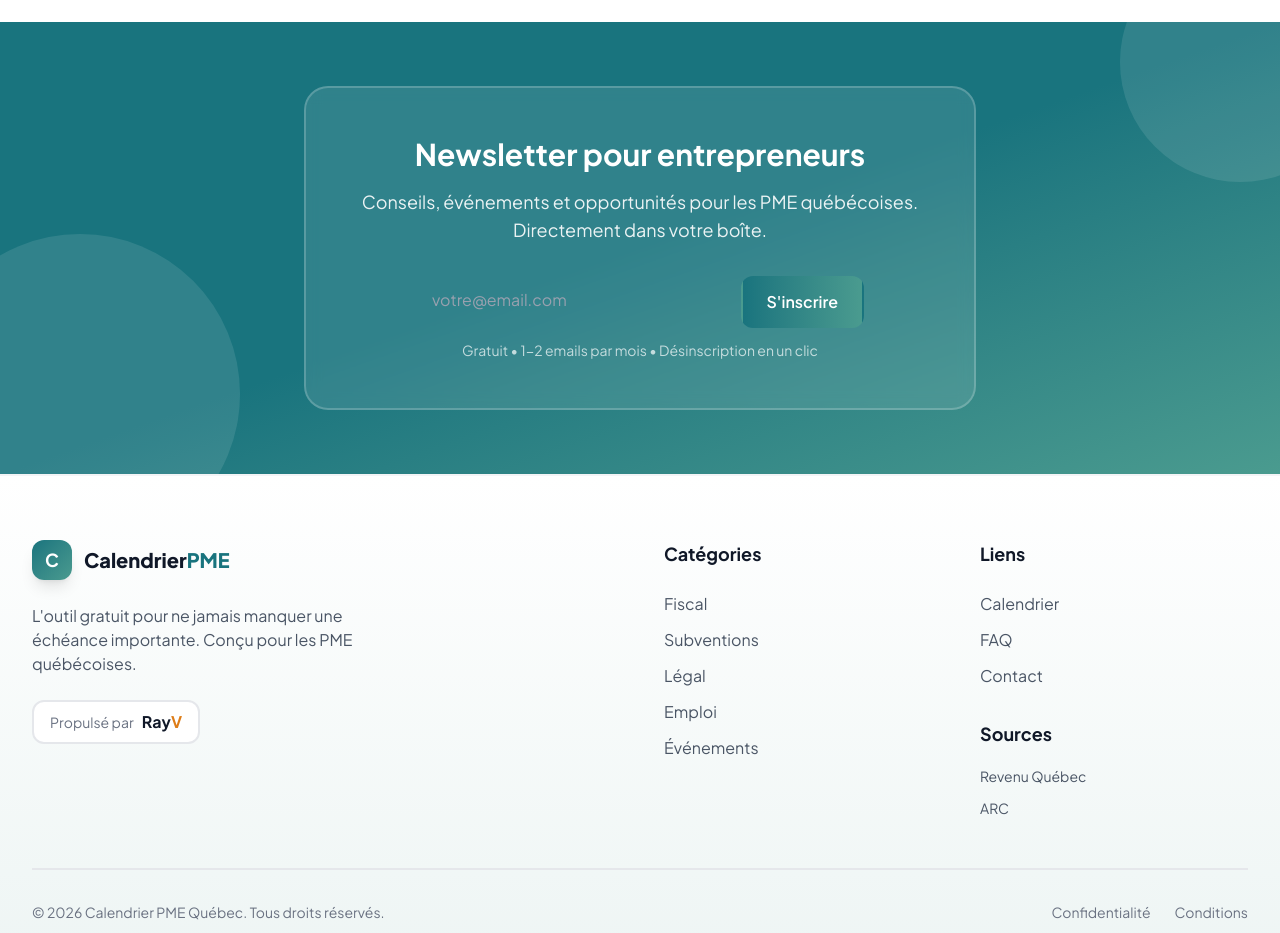
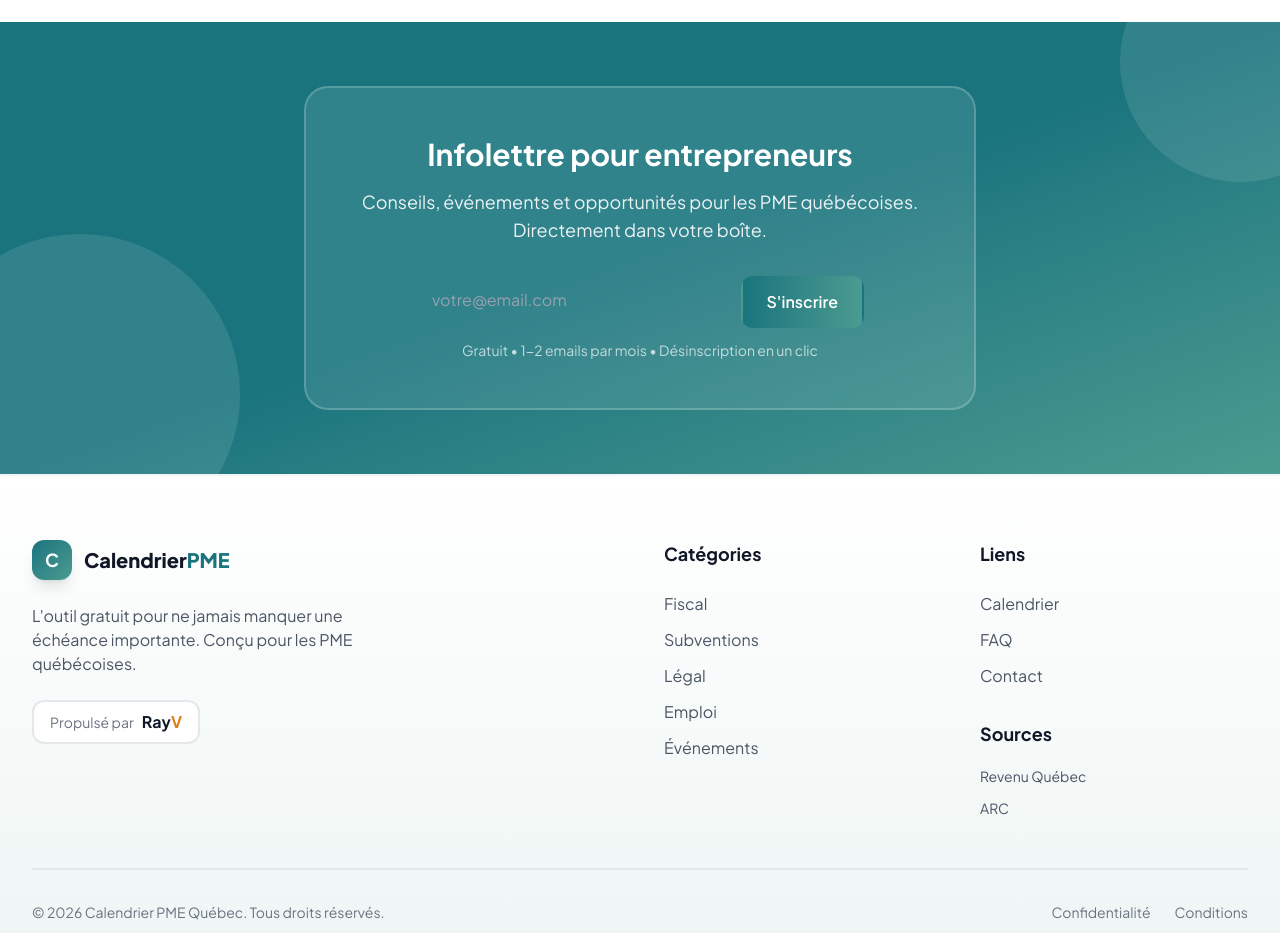
Before and after one commit to admin-rayv/calendrier-pme, a Next.js app: page / in a window 1280 px wide. Shown: the part 3900-4833 px from the top of the page. Built offline with nearby package versions, Linux system fonts and the light colour scheme.

Commit message:
🇨🇦 Newsletter → Infolettre (terme québécois)

```diff
--- a/src/app/page.tsx
+++ b/src/app/page.tsx
@@ -419,7 +419,7 @@ export default function Home() {
             <div className="max-w-2xl mx-auto">
               <div className="bg-white/10 backdrop-blur-sm rounded-3xl border-2 border-white/20 p-8 sm:p-12 text-center">
                 <h2 className="text-2xl sm:text-3xl font-bold mb-4 text-white">
-                  Newsletter pour entrepreneurs
+                  Infolettre pour entrepreneurs
                 </h2>
                 <p className="text-lg text-white/90 mb-8">
                   Conseils, événements et opportunités pour les PME québécoises. Directement dans votre boîte.
--- a/src/components/EmailForm/EmailForm.tsx
+++ b/src/components/EmailForm/EmailForm.tsx
@@ -92,7 +92,7 @@ export function EmailForm({ variant = 'light', className = '' }: EmailFormProps)
           Bienvenue! 🎉
         </h3>
         <p className={isDark ? 'text-white/80' : 'text-gray-600'}>
-          Vous recevrez notre newsletter avec des conseils, événements et opportunités pour les PME québécoises.
+          Vous recevrez notre infolettre avec des conseils, événements et opportunités pour les PME québécoises.
         </p>
         <button
           onClick={() => setStatus('idle')}
```
